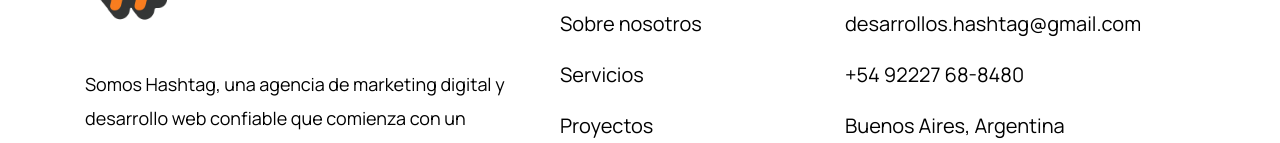
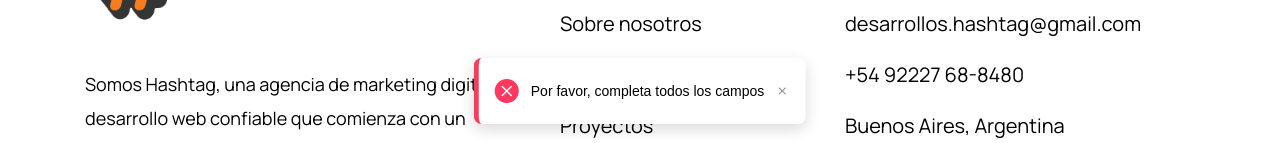
Before and after one commit to xsorren/seom, a plain HTML site: page index.html in a window 1280 px wide. Both pictures are taken after a click on the button "ENVIAR MENSAJE". Shown: the part 5107-5250 px from the top of the page. Drawn offline with nearby package versions, Linux system fonts and the light colour scheme; a web font is replaced by a local one.

Commit message:
send mail

```diff
--- a/index.html
+++ b/index.html
@@ -718,6 +718,20 @@
 	</div>
 	<!--main-page-wrapper end-->
 
+	<!-- Toast notification -->
+	<div id="toast" class="toast-notification">
+		<div class="toast-content">
+			<div id="toast-icon" class="toast-icon">
+				<i class="bi bi-check-circle-fill"></i>
+			</div>
+			<div class="toast-message">
+				<span id="toast-text">Mensaje enviado con éxito</span>
+			</div>
+			<button class="toast-close" onclick="closeToast()">
+				<i class="bi bi-x"></i>
+			</button>
+		</div>
+	</div>
 
 	<!-- JS here -->
 
@@ -740,13 +754,96 @@
 	<!--Custom JS here -->
 	<script src="assets/js/main.js"></script>
 
+	<!-- Confetti JS -->
+	<script src="https://cdn.jsdelivr.net/npm/canvas-confetti@1.5.1/dist/confetti.browser.min.js"></script>
+
 	<!-- EmailJS -->
 	<script type="text/javascript" src="https://cdn.jsdelivr.net/npm/@emailjs/browser@3/dist/email.min.js"></script>
 	<script type="text/javascript">
 		(function() {
 			// https://dashboard.emailjs.com/admin/account
 			emailjs.init('2qnl275lOMpBYelkp');
+
+			// Asegurarse de que el toast está oculto inicialmente
+			document.addEventListener('DOMContentLoaded', function() {
+				const toast = document.getElementById('toast');
+				if (toast) {
+					toast.classList.remove('show');
+				}
+			});
 		})();
+
+		function showToast(message, success = true) {
+			const toast = document.getElementById('toast');
+			const toastText = document.getElementById('toast-text');
+			const toastIcon = document.getElementById('toast-icon');
+
+			// Asegurarse de que el toast está oculto antes de modificarlo
+			toast.classList.remove('show');
+
+			// Pequeño retraso para asegurar que la clase 'show' se aplique correctamente
+			setTimeout(function() {
+				toastText.textContent = message;
+
+				if (success) {
+					toastIcon.innerHTML = '<i class="bi bi-check-circle-fill"></i>';
+					toast.classList.remove('error');
+					toast.classList.add('success');
+				} else {
+					toastIcon.innerHTML = '<i class="bi bi-x-circle-fill"></i>';
+					toast.classList.remove('success');
+					toast.classList.add('error');
+				}
+
+				toast.classList.add('show');
+
+				// Ocultar después de 5 segundos
+				setTimeout(function() {
+					closeToast();
+				}, 5000);
+			}, 10);
+		}
+
+		function closeToast() {
+			const toast = document.getElementById('toast');
+			if (toast) {
+				toast.classList.remove('show');
+			}
+		}
+
+		function triggerConfetti() {
+			const duration = 3000;
+			const animationEnd = Date.now() + duration;
+			const defaults = { startVelocity: 30, spread: 360, ticks: 60, zIndex: 0 };
+
+			function randomInRange(min, max) {
+				return Math.random() * (max - min) + min;
+			}
+
+			const interval = setInterval(function() {
+				const timeLeft = animationEnd - Date.now();
+
+				if (timeLeft <= 0) {
+					return clearInterval(interval);
+				}
+
+				const particleCount = 50 * (timeLeft / duration);
+
+				// Confeti desde el centro superior
+				confetti(Object.assign({}, defaults, {
+					particleCount,
+					origin: { x: randomInRange(0.1, 0.3), y: Math.random() - 0.2 },
+					colors: ['#8c42f7', '#913BFF', '#7833cc', '#a64dff', '#5e29a6']
+				}));
+
+				// Confeti desde el centro superior
+				confetti(Object.assign({}, defaults, {
+					particleCount,
+					origin: { x: randomInRange(0.7, 0.9), y: Math.random() - 0.2 },
+					colors: ['#8c42f7', '#913BFF', '#7833cc', '#a64dff', '#5e29a6']
+				}));
+			}, 250);
+		}
 
 		function sendEmail() {
 			// Obtener los valores del formulario
@@ -756,7 +853,7 @@
 
 			// Validar que los campos no estén vacíos
 			if (!name || !email || !message) {
-				alert('Por favor, completa todos los campos');
+				showToast('Por favor, completa todos los campos', false);
 				return;
 			}
 
@@ -776,19 +873,103 @@
 			emailjs.send('service_igigdac', 'template_yumg82m', templateParams)
 				.then(function(response) {
 					console.log('SUCCESS!', response.status, response.text);
-					alert('¡Mensaje enviado con éxito!');
+					showToast('¡Mensaje enviado con éxito!', true);
+					triggerConfetti(); // Lanzar la animación de confeti
 					document.getElementById('contactForm').reset();
 					document.querySelector('.submit-btn').textContent = 'Enviar mensaje';
 					document.querySelector('.submit-btn').disabled = false;
 				}, function(error) {
 					console.log('FAILED...', error);
-					alert('Error al enviar el mensaje. Por favor, inténtalo de nuevo más tarde.');
+					showToast('Error al enviar el mensaje. Por favor, inténtalo de nuevo más tarde.', false);
 					document.querySelector('.submit-btn').textContent = 'Enviar mensaje';
 					document.querySelector('.submit-btn').disabled = false;
 				});
 		}
 	</script>
 
+	<style>
+		/* Toast notification */
+		.toast-notification {
+			position: fixed;
+			bottom: 30px;
+			left: 50%;
+			transform: translateX(-50%) translateY(100px);
+			z-index: 9999;
+			background-color: white;
+			border-radius: 8px;
+			box-shadow: 0 5px 15px rgba(0, 0, 0, 0.15);
+			overflow: hidden;
+			opacity: 0;
+			visibility: hidden;
+			transition: all 0.3s ease-in-out;
+			max-width: 350px;
+			border-left: 5px solid #8c42f7;
+			display: none; /* Ocultar inicialmente */
+		}
+
+		.toast-notification.show {
+			transform: translateX(-50%) translateY(0);
+			opacity: 1;
+			visibility: visible;
+			display: block; /* Mostrar cuando tenga la clase show */
+		}
+
+		.toast-notification.success {
+			border-left-color: #fd7e14;
+		}
+
+		.toast-notification.error {
+			border-left-color: #ff3860;
+		}
+
+		.toast-content {
+			display: flex;
+			align-items: center;
+			padding: 16px;
+		}
+
+		.toast-icon {
+			margin-right: 12px;
+			font-size: 24px;
+		}
+
+		.toast-notification.success .toast-icon {
+			color: #fd7e14;
+		}
+
+		.toast-notification.error .toast-icon {
+			color: #ff3860;
+		}
+
+		.toast-message {
+			flex: 1;
+			font-size: 14px;
+			font-weight: 500;
+			font-family: 'General Sans', sans-serif;
+		}
+
+		.toast-close {
+			background: none;
+			border: none;
+			cursor: pointer;
+			font-size: 16px;
+			color: #888;
+			margin-left: 10px;
+			padding: 0;
+		}
+
+		.toast-close:hover {
+			color: #333;
+		}
+
+		@media (max-width: 576px) {
+			.toast-notification {
+				width: calc(100% - 40px);
+				max-width: none;
+			}
+		}
+	</style>
+
 </body>
 
 </html>
```
